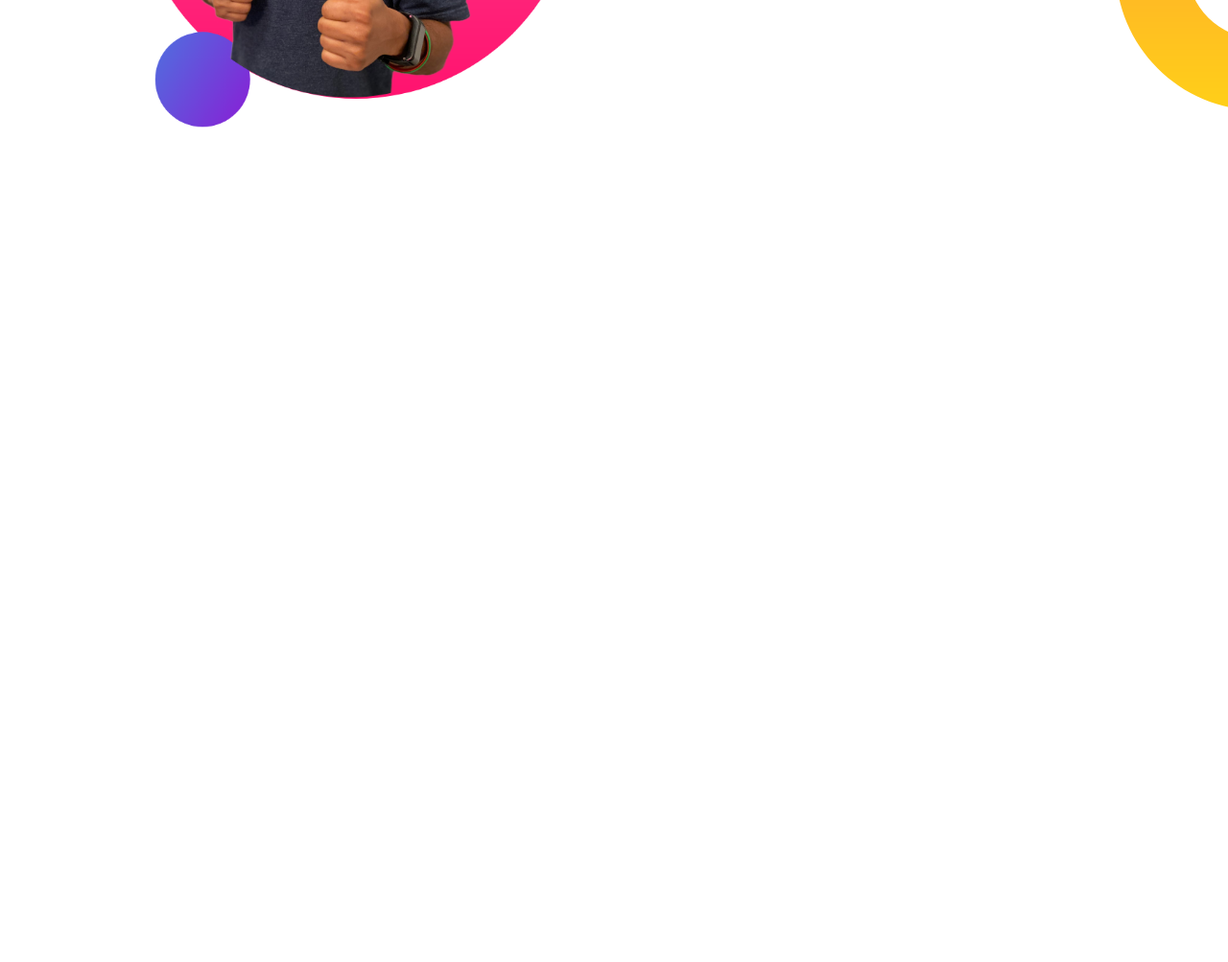
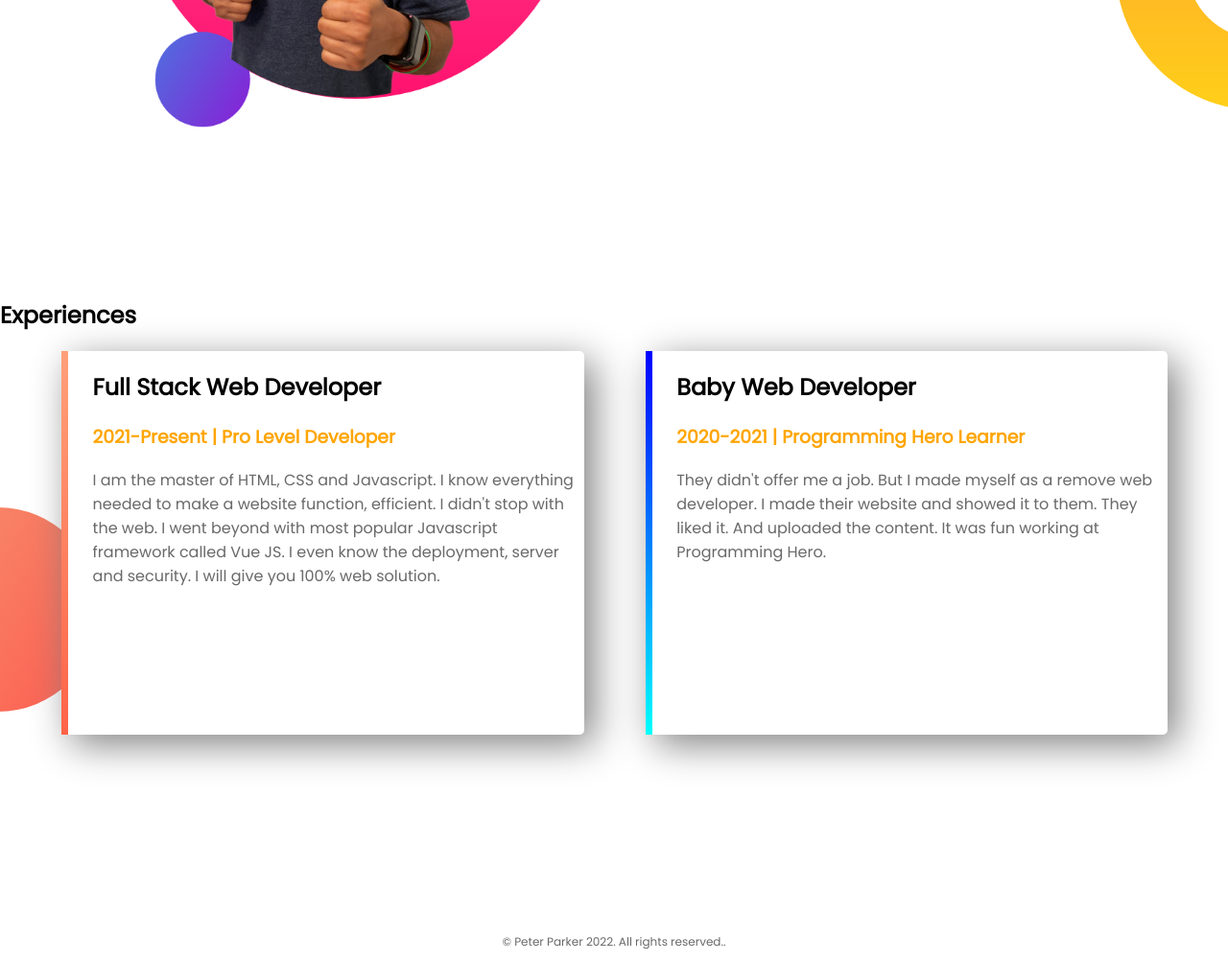
Before and after one commit to irishanfaruk/rishan100, a plain HTML site: page index.html in a window 1280 px wide. Shown: the part 1009-2012 px from the top of the page at 96% size. Before the commit the page ends 1300 px from the top, so only its background shows below. Drawn offline with Linux system fonts and the light colour scheme.

Commit message:
1st website done

```diff
--- a/index.html
+++ b/index.html
@@ -34,5 +34,21 @@
             <a class="anchor-button" target="_blank" href="https://www.google.com/">DOWNLOAD CV</a>
         </div>
     </section>
+    <section class="experience">
+        <h2>Experiences</h2>
+        <div id="Full-Stack" class="half-width single-experience">
+            <h2>Full Stack Web Developer</h2>
+            <h3><span>2021-Present | Pro Level Developer</span></h3>
+            <p>I am the master of HTML, CSS and Javascript. I know everything needed to make a website function, efficient. I didn't stop with the web. I went beyond with most popular Javascript framework called Vue JS. I even know the deployment, server and security. I will give you 100% web solution.</p>
+        </div>
+        <div id="Baby-Web" class="half-width single-experience">
+            <h2>Baby Web Developer</h2>
+            <h3><span>2020-2021 | Programming Hero Learner</span></h3>
+            <p>They didn't offer me a job. But I made myself as a remove web developer. I made their website and showed it to them. They liked it. And uploaded the content. It was fun working at Programming Hero.</p>
+        </div>
+    </section>
+    <footer>
+        <p>© Peter Parker 2022. All rights reserved..</p>
+    </footer>
 </body>
 </html>
--- a/style.css
+++ b/style.css
@@ -19,7 +19,7 @@ section{
 h1{
     font-size: 50px;
 }
-h1 span{
+span{
     color: orange;
 }
 p{
@@ -41,3 +41,28 @@ p{
     background-repeat: no-repeat;
     background-position: right;
 }
+.single-experience{
+    box-shadow: 10px 10px 40px gray;
+    border-radius: 5px;
+    height: 80%;
+    background-color: white;
+}
+.experience{
+    background-image: url(images/exp-bg.png);
+    background-repeat: no-repeat;
+    background-position: left;
+}
+#Full-Stack{
+    border-left: 7px solid;
+    border-image: linear-gradient(180deg, lightsalmon, tomato);
+    border-image-slice: 1;
+}
+#Baby-Web{
+    border-left: 7px solid;
+    border-image: linear-gradient(180deg, blue, cyan);
+    border-image-slice: 1;
+}
+footer p{
+    text-align: center;
+    font-size: 12px;
+}
```
